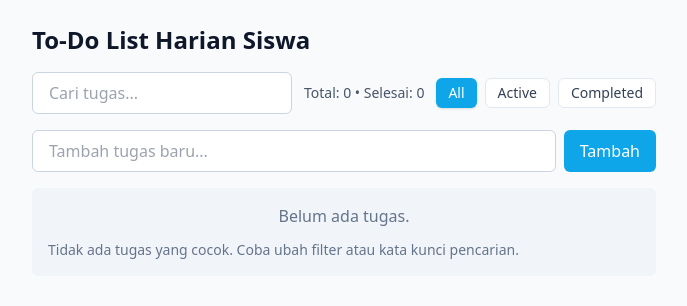
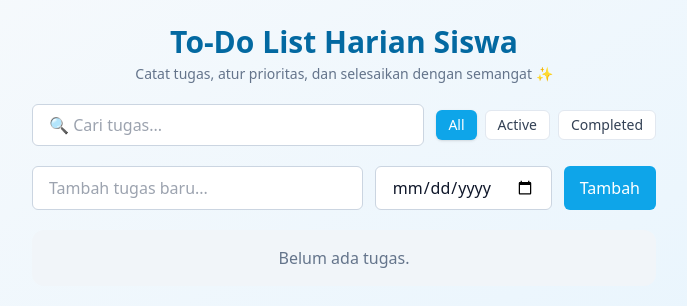
Before and after one commit to Neraa6/todo-list, a Next.js app: page / in a window 1280 px wide. Shown: the top 306 px of the page, without its empty margins (296-983 px from the left). Built offline with nearby package versions, Linux system fonts and the light colour scheme.

Commit message:
add calendar and interactive ui

```diff
--- a/app/components/TaskInput.tsx
+++ b/app/components/TaskInput.tsx
@@ -3,34 +3,37 @@
 import { useState, FormEvent } from 'react'
 
 type Props = {
-  onAdd: (title: string) => void
+  onAdd: (title: string, dueDate: string) => void
 }
 
 export default function TaskInput({ onAdd }: Props) {
-  const [value, setValue] = useState('')
+  const [title, setTitle] = useState('')
+  const [dueDate, setDueDate] = useState('')
 
   function handleSubmit(e: FormEvent) {
     e.preventDefault()
-    const trimmed = value.trim()
+    const trimmed = title.trim()
     if (!trimmed) return
-    onAdd(trimmed)
-    setValue('')
+    onAdd(trimmed, dueDate)
+    setTitle('')
+    setDueDate('')
   }
 
   return (
-    <form onSubmit={handleSubmit} className="flex gap-2 w-full">
+    <form onSubmit={handleSubmit} className="flex flex-col sm:flex-row gap-3">
       <input
-        value={value}
-        onChange={e => setValue(e.target.value)}
+        value={title}
+        onChange={e => setTitle(e.target.value)}
         placeholder="Tambah tugas baru..."
         className="flex-1 px-4 py-2 rounded-md border border-slate-300 focus:outline-none focus:ring-2 focus:ring-sky-400"
       />
-      <button
-        type="submit"
-        className="px-4 py-2 bg-sky-500 text-white rounded-md hover:bg-sky-600"
-      >
-        Tambah
-      </button>
+      <input
+        type="date"
+        value={dueDate}
+        onChange={e => setDueDate(e.target.value)}
+        className="px-4 py-2 rounded-md border border-slate-300 focus:outline-none focus:ring-2 focus:ring-sky-400"
+      />
+      <button type="submit" className="btn btn-primary">Tambah</button>
     </form>
   )
 }
--- a/app/components/TaskItem.tsx
+++ b/app/components/TaskItem.tsx
@@ -1,7 +1,7 @@
 // app/components/TaskItem.tsx
 'use client'
 import { Task } from '../types'
-import React from 'react'
+import { motion } from 'framer-motion'
 
 type Props = {
   task: Task
@@ -10,26 +10,38 @@ type Props = {
 }
 
 export default function TaskItem({ task, onToggle, onDelete }: Props) {
+  const dateLabel = task.dueDate
+    ? new Date(task.dueDate).toLocaleDateString('id-ID', { day: '2-digit', month: 'short', year: 'numeric' })
+    : new Date(task.createdAt).toLocaleDateString('id-ID', { day: '2-digit', month: 'short' })
+
   return (
-    <div className="flex items-center justify-between p-3 bg-white rounded-md shadow-sm">
-      <div className="flex items-center gap-3">
+    <motion.div
+      layout
+      initial={{ opacity: 0, y: 10 }}
+      animate={{ opacity: 1, y: 0 }}
+      exit={{ opacity: 0, y: -10 }}
+      className="card flex items-center justify-between"
+    >
+      <div className="flex items-center gap-3 w-full">
         <input
           type="checkbox"
           checked={task.completed}
           onChange={() => onToggle(task.id)}
-          className="w-4 h-4"
+          className="w-5 h-5 accent-sky-500"
         />
-        <div className={task.completed ? 'line-through text-slate-400' : ''}>
-          {task.title}
+        <div className="flex-1">
+          <div className={`font-medium ${task.completed ? 'line-through text-slate-400' : 'text-slate-800'}`}>
+            {task.title}
+          </div>
+          <div className="text-xs text-slate-500">{dateLabel}</div>
         </div>
       </div>
       <button
         onClick={() => onDelete(task.id)}
-        aria-label="hapus"
-        className="text-sm text-red-500 hover:text-red-700"
+        className="text-sm text-red-500 hover:text-red-700 ml-3"
       >
-        Hapus
+        ✕
       </button>
-    </div>
+    </motion.div>
   )
 }
--- a/app/components/TaskList.tsx
+++ b/app/components/TaskList.tsx
@@ -2,6 +2,7 @@
 'use client'
 import { Task } from '../types'
 import TaskItem from './TaskItem'
+import { AnimatePresence, motion } from 'framer-motion'
 
 type Props = {
   tasks: Task[]
@@ -13,11 +14,14 @@ export default function TaskList({ tasks, onToggle, onDelete }: Props) {
   if (!tasks.length) {
     return <div className="text-center text-slate-500">Belum ada tugas.</div>
   }
+
   return (
-    <div className="flex flex-col gap-2">
-      {tasks.map(t => (
-        <TaskItem key={t.id} task={t} onToggle={onToggle} onDelete={onDelete} />
-      ))}
-    </div>
+    <motion.div layout className="flex flex-col gap-2">
+      <AnimatePresence>
+        {tasks.map(t => (
+          <TaskItem key={t.id} task={t} onToggle={onToggle} onDelete={onDelete} />
+        ))}
+      </AnimatePresence>
+    </motion.div>
   )
 }
--- a/app/globals.css
+++ b/app/globals.css
@@ -6,3 +6,26 @@
 html, body, #__next {
   height: 100%;
 }
+body {
+  @apply bg-gradient-to-br from-slate-50 to-sky-100;
+}
+
+.card {
+  @apply bg-white rounded-xl shadow-md p-4 transition-all duration-200;
+}
+
+.card:hover {
+  @apply shadow-lg scale-[1.01];
+}
+
+.btn {
+  @apply px-4 py-2 rounded-md font-medium transition-all duration-150;
+}
+
+.btn-primary {
+  @apply bg-sky-500 text-white hover:bg-sky-600 active:bg-sky-700;
+}
+
+.btn-danger {
+  @apply bg-red-500 text-white hover:bg-red-600 active:bg-red-700;
+}
--- a/app/page.tsx
+++ b/app/page.tsx
@@ -8,106 +8,75 @@ import { Task } from './types'
 import { v4 as uuidv4 } from 'uuid'
 
 type Filter = 'all' | 'active' | 'completed'
-
-const STORAGE_KEY = 'todo_tasks_v1' // versi key untuk kemudahan migrasi nanti
+const STORAGE_KEY = 'todo_tasks_v2'
 
 export default function Page() {
   const [tasks, setTasks] = useState<Task[]>([])
   const [filter, setFilter] = useState<Filter>('all')
   const [query, setQuery] = useState('')
 
-  // load tasks from localStorage once on mount
+  // load tasks
   useEffect(() => {
     try {
       const raw = localStorage.getItem(STORAGE_KEY)
-      if (raw) {
-        const parsed = JSON.parse(raw) as Task[]
-        // basic validation
-        if (Array.isArray(parsed)) setTasks(parsed)
-      }
-    } catch (err) {
-      console.warn('Gagal membaca tasks dari localStorage', err)
-    }
+      if (raw) setTasks(JSON.parse(raw))
+    } catch {}
   }, [])
 
-  // sync to localStorage tiap tasks berubah
+  // save tasks
   useEffect(() => {
-    try {
     localStorage.setItem(STORAGE_KEY, JSON.stringify(tasks))
-    } catch (err) {
-      console.warn('Gagal menyimpan tasks ke localStorage', err)
-    }
   }, [tasks])
 
-  function addTask(title: string) {
+  function addTask(title: string, dueDate: string) {
     const newTask: Task = {
       id: uuidv4(),
       title,
       completed: false,
       createdAt: new Date().toISOString(),
+      dueDate,
     }
     setTasks(prev => [newTask, ...prev])
   }
 
   function toggleTask(id: string) {
-    setTasks(prev => prev.map(t => (t.id === id ? { ...t, completed: !t.completed } : t)))
+    setTasks(prev => prev.map(t => t.id === id ? { ...t, completed: !t.completed } : t))
   }
 
   function deleteTask(id: string) {
     setTasks(prev => prev.filter(t => t.id !== id))
   }
 
-  // derived: filtered + searched tasks
   const visibleTasks = useMemo(() => {
     const q = query.trim().toLowerCase()
-    let arr = tasks.slice() // copy
-    if (filter === 'active') {
-      arr = arr.filter(t => !t.completed)
-    } else if (filter === 'completed') {
-      arr = arr.filter(t => t.completed)
-    }
-    if (q) {
-      arr = arr.filter(t => t.title.toLowerCase().includes(q))
-    }
+    let arr = tasks
+    if (filter === 'active') arr = arr.filter(t => !t.completed)
+    if (filter === 'completed') arr = arr.filter(t => t.completed)
+    if (q) arr = arr.filter(t => t.title.toLowerCase().includes(q))
     return arr
   }, [tasks, filter, query])
 
   return (
-    <main className="max-w-2xl mx-auto p-6">
-      <h1 className="text-2xl font-semibold mb-4">To-Do List Harian Siswa</h1>
+    <main className="max-w-2xl mx-auto p-6 space-y-5">
+      <div className="text-center">
+        <h1 className="text-3xl font-bold text-sky-700 mb-1">To-Do List Harian Siswa</h1>
+        <p className="text-slate-500 text-sm">Catat tugas, atur prioritas, dan selesaikan dengan semangat ✨</p>
+      </div>
 
-      {/* search + info */}
-      <div className="mb-4 flex flex-col sm:flex-row sm:items-center sm:justify-between gap-3">
-        <div className="flex-1">
+      <div className="flex flex-col sm:flex-row sm:items-center sm:justify-between gap-3">
         <input
           value={query}
           onChange={e => setQuery(e.target.value)}
-            placeholder="Cari tugas..."
-            className="w-full px-4 py-2 rounded-md border border-slate-300 focus:outline-none focus:ring-2 focus:ring-sky-400"
+          placeholder="🔍 Cari tugas..."
+          className="flex-1 px-4 py-2 rounded-md border border-slate-300 focus:outline-none focus:ring-2 focus:ring-sky-400"
         />
-        </div>
-        <div className="flex items-center gap-3">
-          <div className="text-sm text-slate-600 hidden sm:block">
-            Total: <span className="font-medium">{tasks.length}</span> • Selesai:{' '}
-            <span className="font-medium">{tasks.filter(t => t.completed).length}</span>
-          </div>
-          <FilterBar filter={filter} onChange={f => setFilter(f)} />
-        </div>
+        <FilterBar filter={filter} onChange={setFilter} />
       </div>
 
-      {/* input */}
-      <div className="mb-4">
       <TaskInput onAdd={addTask} />
-      </div>
 
-      {/* list */}
-      <div className="bg-slate-100 p-4 rounded-md">
+      <div className="bg-slate-100 p-4 rounded-xl">
         <TaskList tasks={visibleTasks} onToggle={toggleTask} onDelete={deleteTask} />
-        {visibleTasks.length === 0 && (
-          <div className="mt-3 text-sm text-slate-500">
-            Tidak ada tugas yang cocok. Coba ubah filter atau kata kunci pencarian.
-          </div>
-        )}
       </div>
     </main>
   )
--- a/package.json
+++ b/package.json
@@ -8,6 +8,7 @@
     "start": "next start"
   },
   "dependencies": {
+    "framer-motion": "^12.23.24",
     "next": "16.0.1",
     "react": "19.2.0",
     "react-dom": "19.2.0",
```
Also changed, not shown: app/types.ts (+5 -4 lines), 1 other file (tests, documents, lock files or other folders). Lines whose indentation alone changed are shown as unchanged.
